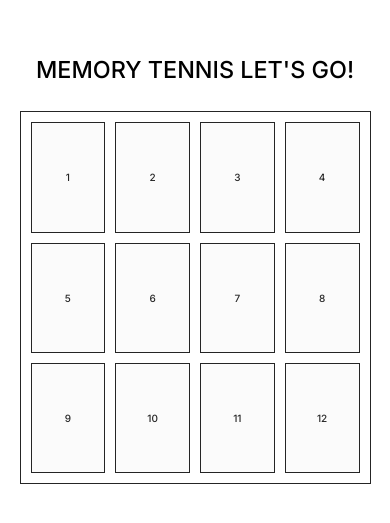
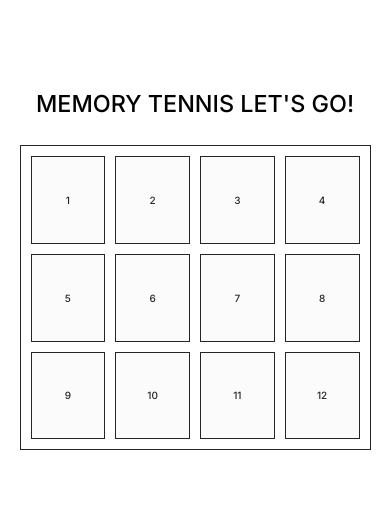
Before and after one commit to dyyyl/memory-tennis, a React (Create React App) app: page / in a window 390 px wide. Shown: the part 151-674 px from the top of the page. Built offline with nearby package versions, Linux system fonts and the light colour scheme.

Commit message:
fix(style) fix mobile styles

```diff
--- a/src/shared/components/Card.ts
+++ b/src/shared/components/Card.ts
@@ -24,12 +24,16 @@ const Card = styled.section<StyleProps>`
 
   transform: ${({ showCardBack }) => showCardBack && `rotateY(180deg)`};
 
+  @media (max-width: ${breakpoints.large}) {
+    height: calc((80vw - 2rem) / 4);
+  }
+
   @media (max-width: ${breakpoints.medium}) {
-    height: calc((60vw - 2rem) / 3);
+    height: calc((90vw - 2rem) / 4);
   }
 
   @media (max-width: ${breakpoints.small}) {
-    height: calc((90vw - 2rem) / 3);
+    height: calc((95vw - 2rem) / 4);
   }
 
   &:hover {
--- a/src/shared/components/Grid.ts
+++ b/src/shared/components/Grid.ts
@@ -13,8 +13,12 @@ const Grid = styled.div`
   grid-gap: 1rem;
   grid-template-columns: repeat(4, 1fr);
 
+  @media (max-width: ${breakpoints.large}) {
+    width: 80vw;
+  }
+
   @media (max-width: ${breakpoints.medium}) {
-    width: 60vw;
+    width: 90vw;
   }
 
   @media (max-width: ${breakpoints.small}) {
--- a/src/shared/styles/breakpoints.ts
+++ b/src/shared/styles/breakpoints.ts
@@ -1,6 +1,7 @@
 const breakpoints = {
   small: '500px',
   medium: '700px',
+  large: '1000px',
 };
 
 export default breakpoints;
```
